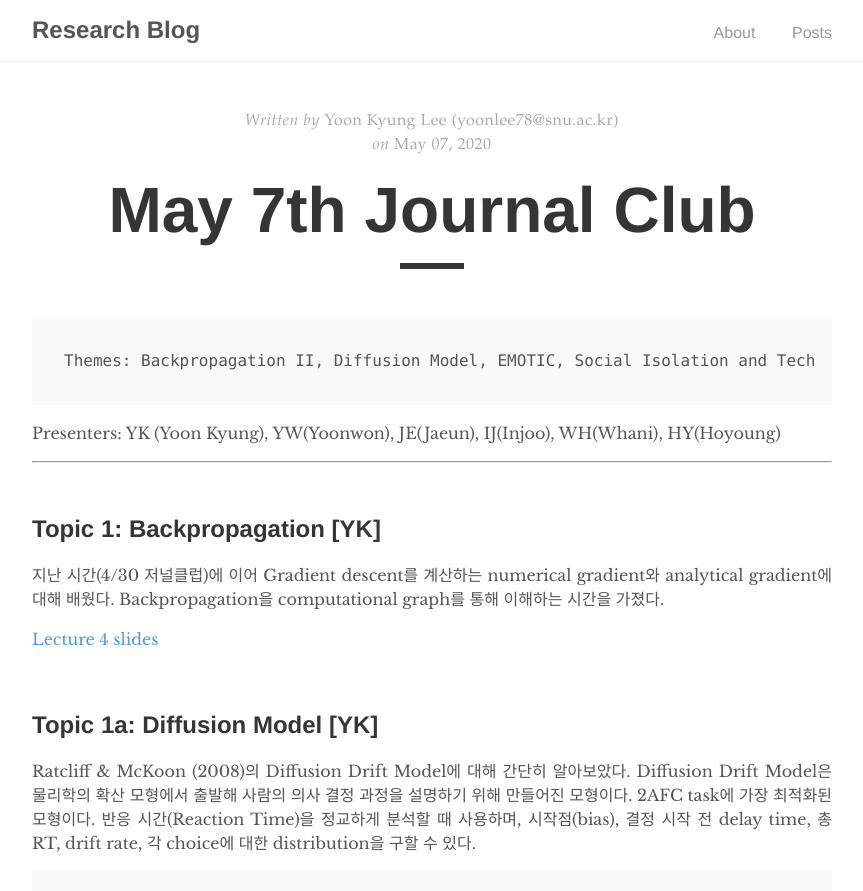
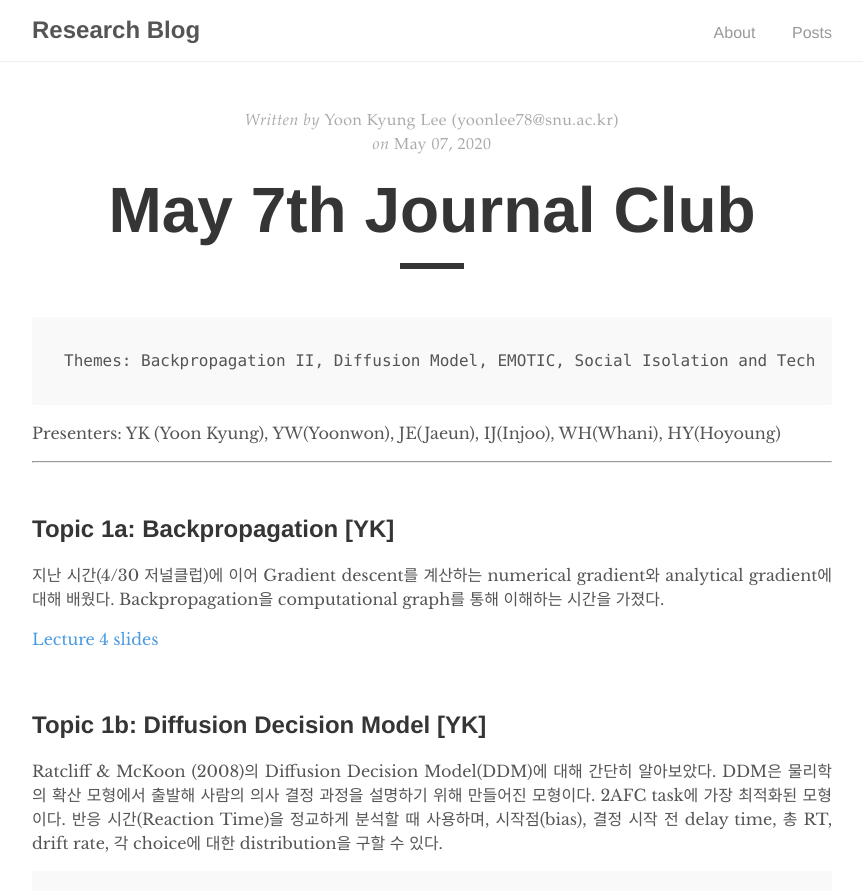
Before and after one commit to humanfactorspsych/blog, a Jekyll site: the page built from _posts/2020-05-07-study.md, in a window 1280 px wide and 900 px high. Shown: the top 891 px of the window, without its empty margins (208-1071 px from the left). Built offline with Jekyll 4.4.1, drawn with Linux system fonts in a browser that asks for light colours; some of the changed text lies outside the part shown.

Commit message:
Update 2020-05-07-study.md

```diff
--- a/_posts/2020-05-07-study.md
+++ b/_posts/2020-05-07-study.md
@@ -11,7 +11,7 @@ Presenters: YK (Yoon Kyung), YW(Yoonwon), JE(Jaeun), IJ(Injoo), WH(Whani), HY(Ho
 -----------------
 <br>
 
-## Topic 1: Backpropagation [YK]
+## Topic 1a: Backpropagation [YK]
 
 지난 시간(4/30 저널클럽)에 이어 Gradient descent를 계산하는 numerical gradient와 analytical gradient에 대해 배웠다. Backpropagation을 computational graph를 통해 이해하는 시간을 가졌다.
 
@@ -19,9 +19,9 @@ Presenters: YK (Yoon Kyung), YW(Yoonwon), JE(Jaeun), IJ(Injoo), WH(Whani), HY(Ho
 
 <br>
 
-## Topic 1a: Diffusion Model [YK]
+## Topic 1b: Diffusion Decision Model [YK]
 
-  Ratcliff & McKoon (2008)의 Diffusion Drift Model에 대해 간단히 알아보았다. Diffusion Drift Model은 물리학의 확산 모형에서 출발해 사람의 의사 결정 과정을 설명하기 위해 만들어진 모형이다. 2AFC task에 가장 최적화된 모형이다. 반응 시간(Reaction Time)을 정교하게 분석할 때 사용하며,
+  Ratcliff & McKoon (2008)의 Diffusion Decision Model(DDM)에 대해 간단히 알아보았다. DDM은 물리학의 확산 모형에서 출발해 사람의 의사 결정 과정을 설명하기 위해 만들어진 모형이다. 2AFC task에 가장 최적화된 모형이다. 반응 시간(Reaction Time)을 정교하게 분석할 때 사용하며,
 시작점(bias), 결정 시작 전 delay time, 총 RT, drift rate, 각 choice에 대한 distribution을 구할 수 있다.
 
       Ratcliff, R., & McKoon, G. (2008). The diffusion decision model: theory and data for two-choice decision tasks. Neural computation, 20(4), 873-922.
```
Also changed, not shown: other parts of _posts/2020-05-07-study.md (+2 -2 lines).
